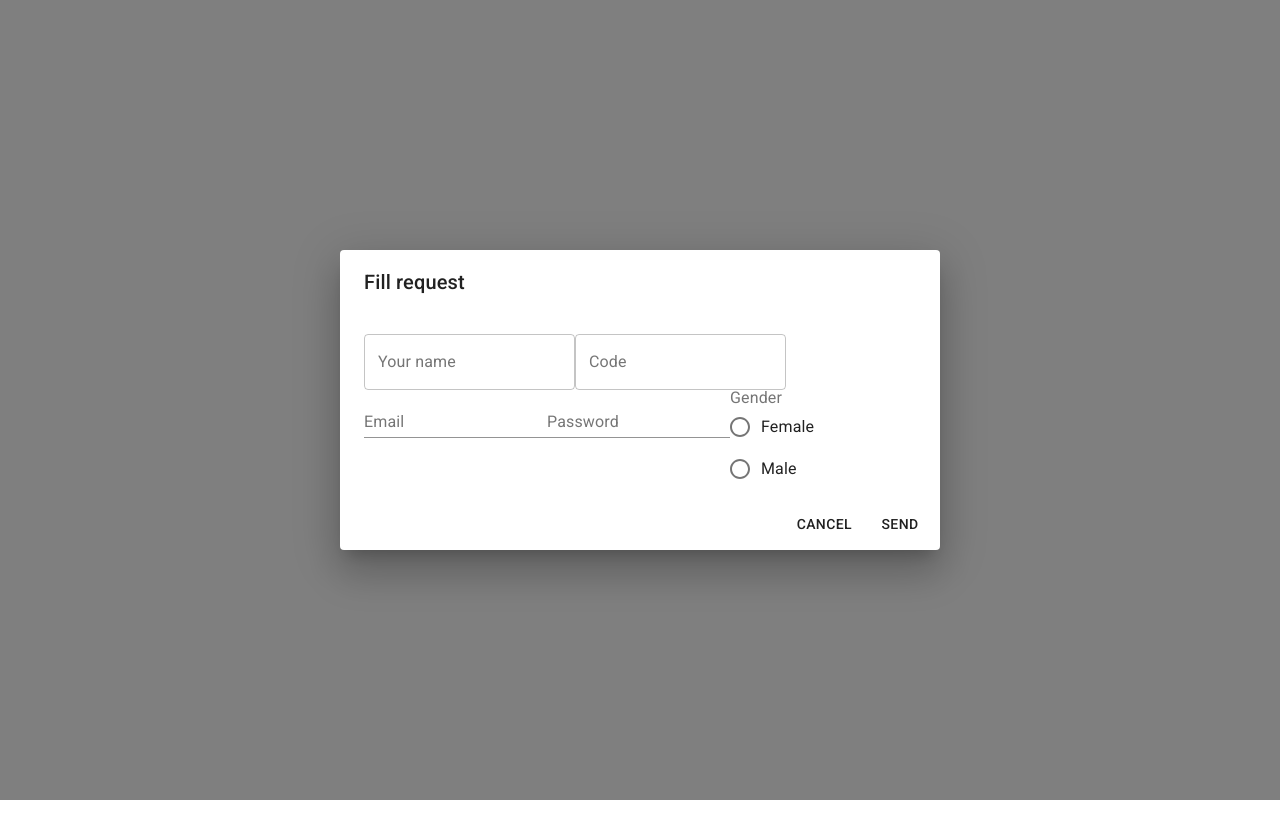
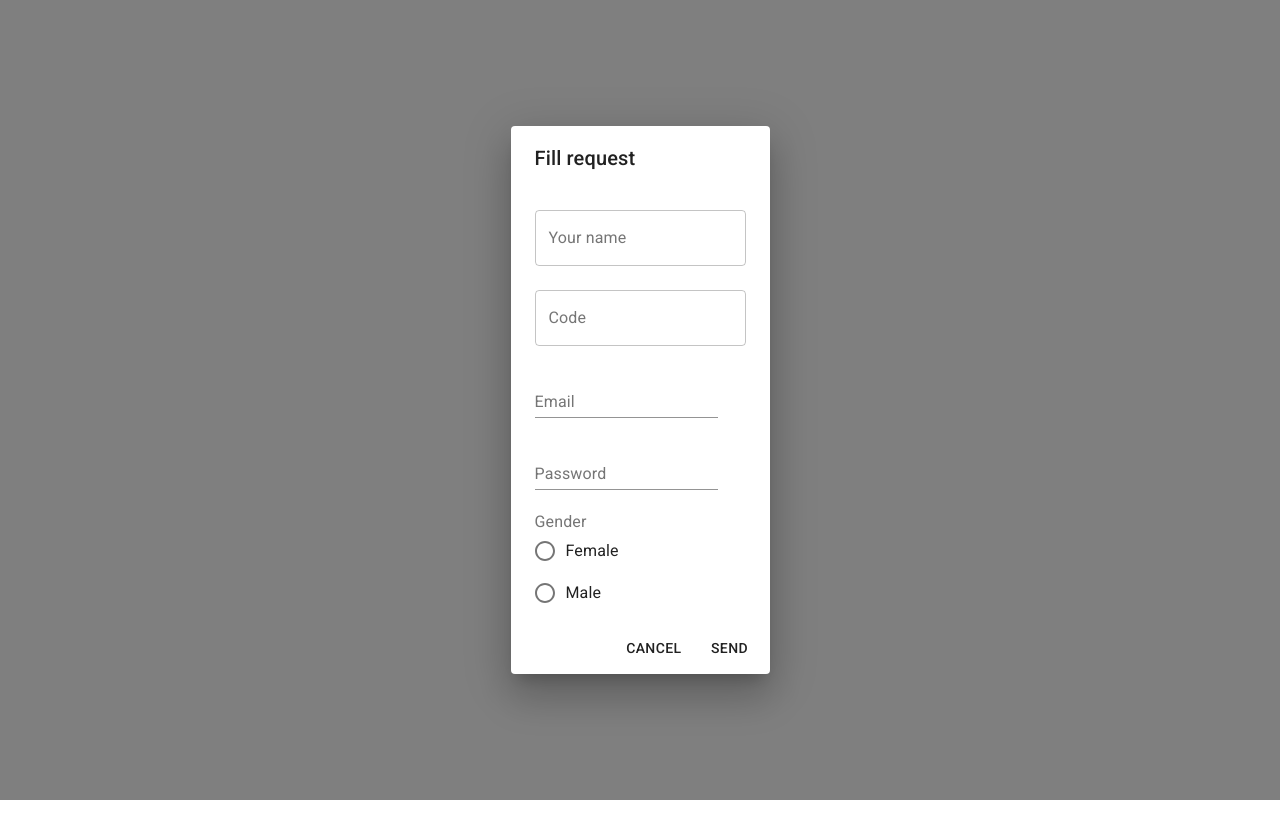
Before and after one commit to sarrietav-dev/votapp, a React (Create React App) app: page /login in a window 1280 px wide. Both pictures are taken after a click on the button "REQUEST ACCESS". Built offline with nearby package versions, Linux system fonts and the light colour scheme.

Commit message:
style(register dialog): nest every form field inside grids

```diff
--- a/src/components/login/RegisterDialog.jsx
+++ b/src/components/login/RegisterDialog.jsx
@@ -8,6 +8,7 @@ import {
   FormControl,
   FormControlLabel,
   FormLabel,
+  Grid,
   Radio,
   RadioGroup,
   TextField,
@@ -27,15 +28,21 @@ const RegisterDialog = () => {
       <DialogTitle>Fill request</DialogTitle>
       <form onSubmit={onSubmit(handleSubmit)}>
         <DialogContent>
+          <Grid container spacing={3} direction="column">
+            <Grid item xs>
               <Controller
                 name="name"
-            as={<TextField variant="outlined" name="name" label="Your name" />}
+                as={
+                  <TextField variant="outlined" name="name" label="Your name" />
+                }
                 control={control}
                 defaultValue=""
                 rules={{
                   required: true,
                 }}
               />
+            </Grid>
+            <Grid item xs>
               <Controller
                 name="code"
                 as={
@@ -52,18 +59,26 @@ const RegisterDialog = () => {
                   required: true,
                 }}
               />
+            </Grid>
+            <Grid item xs>
               <Controller
                 name="email"
                 as={<TextField type="email" name="email" label="Email" />}
                 control={control}
                 rules={{ required: true }}
               />
+            </Grid>
+            <Grid item xs>
               <Controller
                 name="password"
-            as={<TextField type="password" name="password" label="Password" />}
+                as={
+                  <TextField type="password" name="password" label="Password" />
+                }
                 control={control}
                 rules={{ required: true }}
               />
+            </Grid>
+            <Grid item xs>
               <Controller
                 name="gender"
                 as={
@@ -86,6 +101,8 @@ const RegisterDialog = () => {
                 control={control}
                 rules={{ required: true }}
               />
+            </Grid>
+          </Grid>
         </DialogContent>
         <DialogActions>
           <Button>Cancel</Button>
```
Lines whose indentation alone changed are shown as unchanged.
